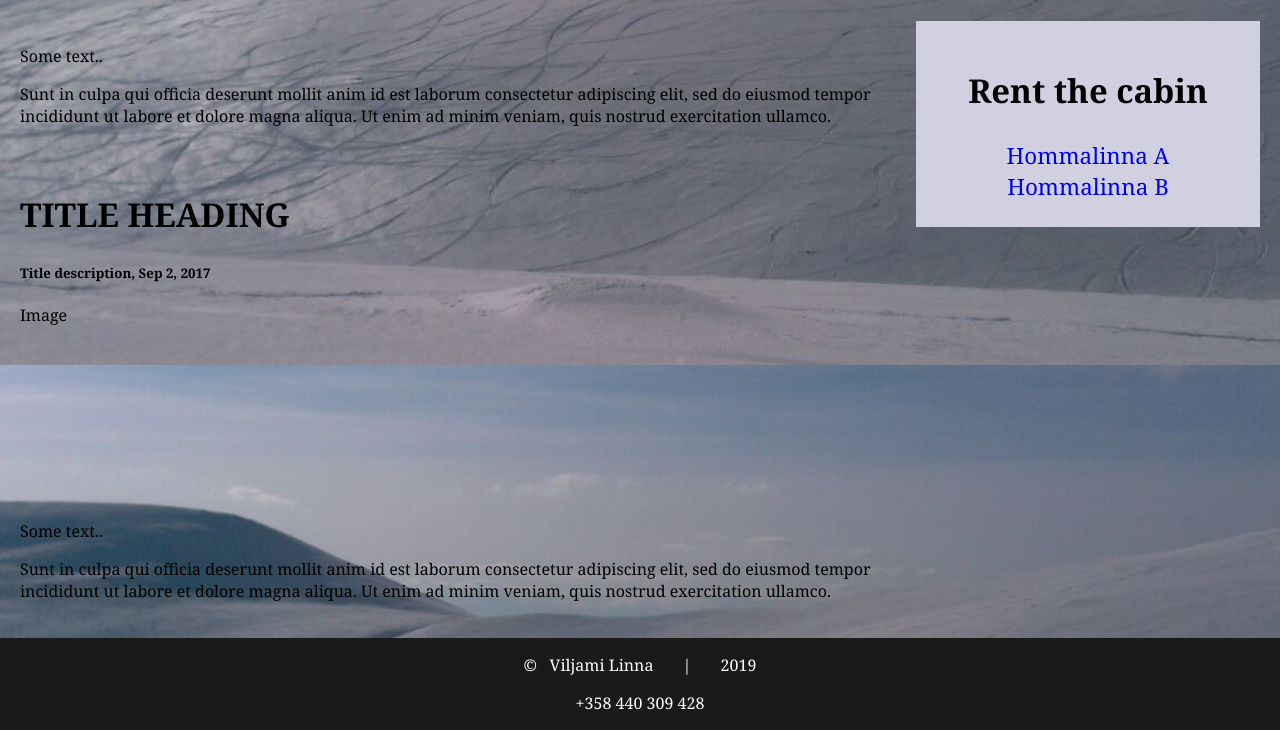
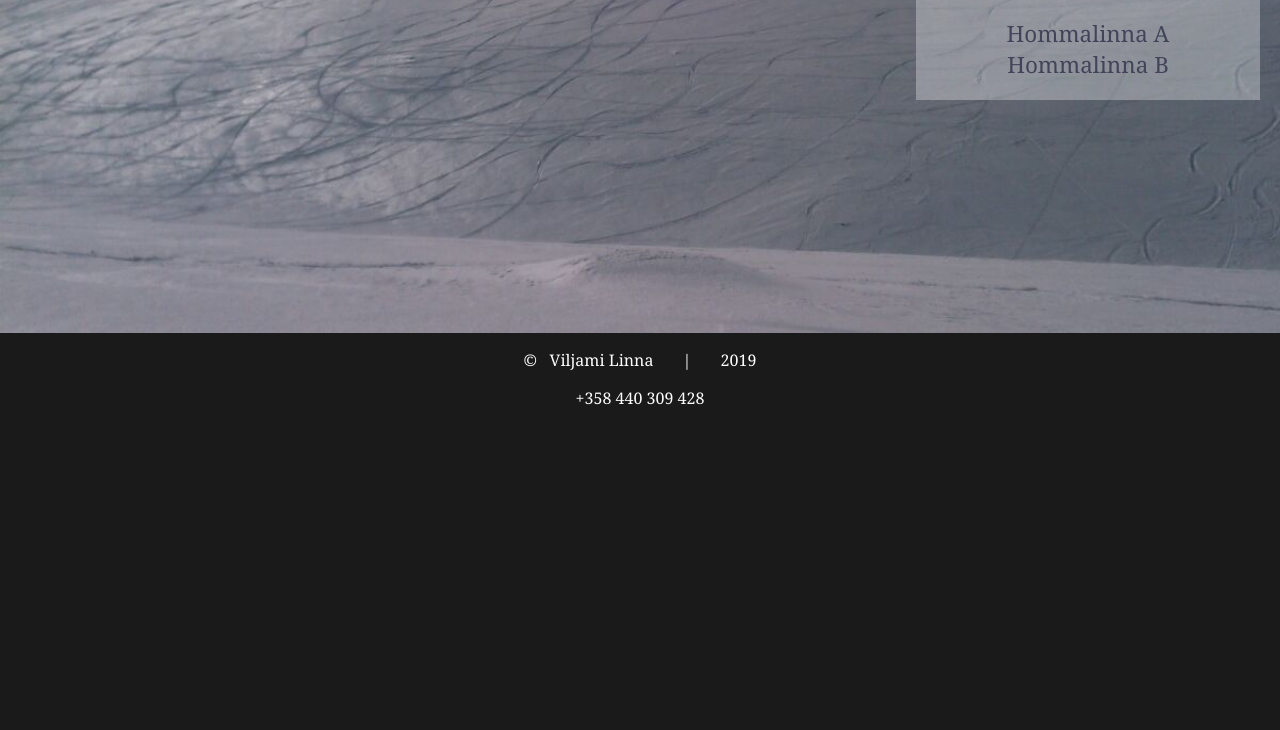
Before and after one commit to LinnaViljami/hommalinna, a Django app: template hommalinna_sites/templates/home.html in a window 1280 px wide. Shown: the part 711-1441 px from the top of the page. After the commit the page ends 1116 px from the top, so only its background shows below. Run offline with Django 3.2, Linux system fonts and the light colour scheme; the template is opened without the code that fills it, so the values that code supplies are empty; some libraries are stand-ins or nearby versions.

Commit message:
Homepage make more flexible

```diff
--- a/hommalinna_sites/static/css/style.css
+++ b/hommalinna_sites/static/css/style.css
@@ -14,12 +14,13 @@ a{
   text-decoration: none;
 }
 h2{
+  color: #1a1a1a;
   font-size: calc(20px + 1vw);
 }
 
 .text{
   font-size: calc(8px + .8vw);
-  background-color:#d0d0e1;
+  background:rgba(255,255,255,0.3);
   padding:1vw;
 }
 
@@ -70,7 +71,7 @@ h2{
   display: flex;
   flex-wrap: wrap;
   flex-direction: row-reverse;
-
+  min-height: 60vw;
   background-image: url("/static/images/taustakuva.jpg");
   background-position: left top;
   background-size: cover;
@@ -86,6 +87,14 @@ h2{
 .side {
   flex: 30%;
   padding: 20px;
+}
+
+.side a{
+  color: #424459;
+}
+
+.side a:hover{
+  font-weight: bold;
 }
 
 /* Main column */
@@ -110,12 +119,19 @@ h2{
 
 #cabinMap{
   background-color: #aaa;
+  min-height: 20vw;
   height: 40%;
   position:  relative;
   top: 0;
   bottom: 0;
   }
 
+.sideBox {
+  min-height:20%;
+  background:rgba(255,255,255,0.3);
+  padding:20px;
+  text-align:center;
+}
 /* Footer */
 .footer {
   padding: 20px;
@@ -126,6 +142,6 @@ h2{
 /* Responsive layout - when the screen is less than 700px wide, make the two columns stack on top of each other instead of next to each other */
 @media screen and (max-width: 700px) {
   .row, .navbarContainer {
-    flex-direction: column;
+    flex-direction: column-reverse;
   }
 }
--- a/hommalinna_sites/templates/home.html
+++ b/hommalinna_sites/templates/home.html
@@ -11,7 +11,7 @@
 
 <!-- Navigation Bar -->
 <div class="navbarContainer navbar">
-  <a class="navLink" href="#">Etisivu</a>
+  <a class="navLink" href="#">Etusivu</a>
   <a href="#">Mökki</a>
   <a href="#">Aktiviteetit</a>
   <a href="#">Maisema</a>
@@ -24,7 +24,7 @@
   <div class="side">
     <div id='cabinMap' style="max-width:100%;"></div>
     <br>
-    <div class="sideBox" style="min-height:20%; background-color:#d0d0e1; padding:20px; text-align:center;">
+    <div class="sideBox">
         <h2>Rent the cabin</h2>
         <a href="/hommalinna_sites/cabin"> Hommalinna A</a>
         <br>
@@ -43,16 +43,6 @@
       Vastaa tuntureiden kutsuun, pakkaa reppusi ja lähde patikoimaan tai hiihtämään.
     {% endblocktrans %}
     </div>
-    <h5></h5>
-    <div class="fakeimg" style="height:200px;">Image</div>
-    <p>Some text..</p>
-    <p>Sunt in culpa qui officia deserunt mollit anim id est laborum consectetur adipiscing elit, sed do eiusmod tempor incididunt ut labore et dolore magna aliqua. Ut enim ad minim veniam, quis nostrud exercitation ullamco.</p>
-    <br>
-    <h2>TITLE HEADING</h2>
-    <h5>Title description, Sep 2, 2017</h5>
-    <div class="fakeimg" style="height:200px;">Image</div>
-    <p>Some text..</p>
-    <p>Sunt in culpa qui officia deserunt mollit anim id est laborum consectetur adipiscing elit, sed do eiusmod tempor incididunt ut labore et dolore magna aliqua. Ut enim ad minim veniam, quis nostrud exercitation ullamco.</p>
   </div>
 </div>
     {% include 'gmaps.html' %}
```
